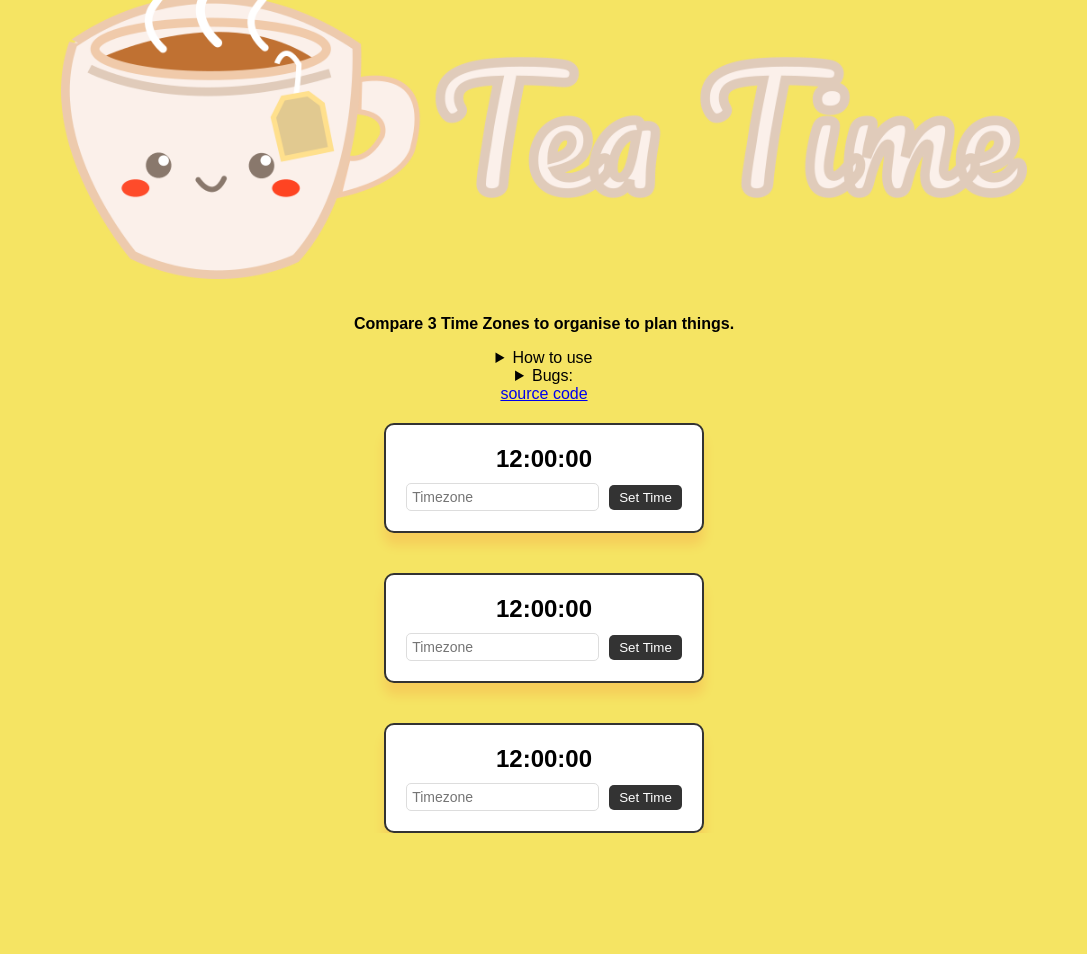
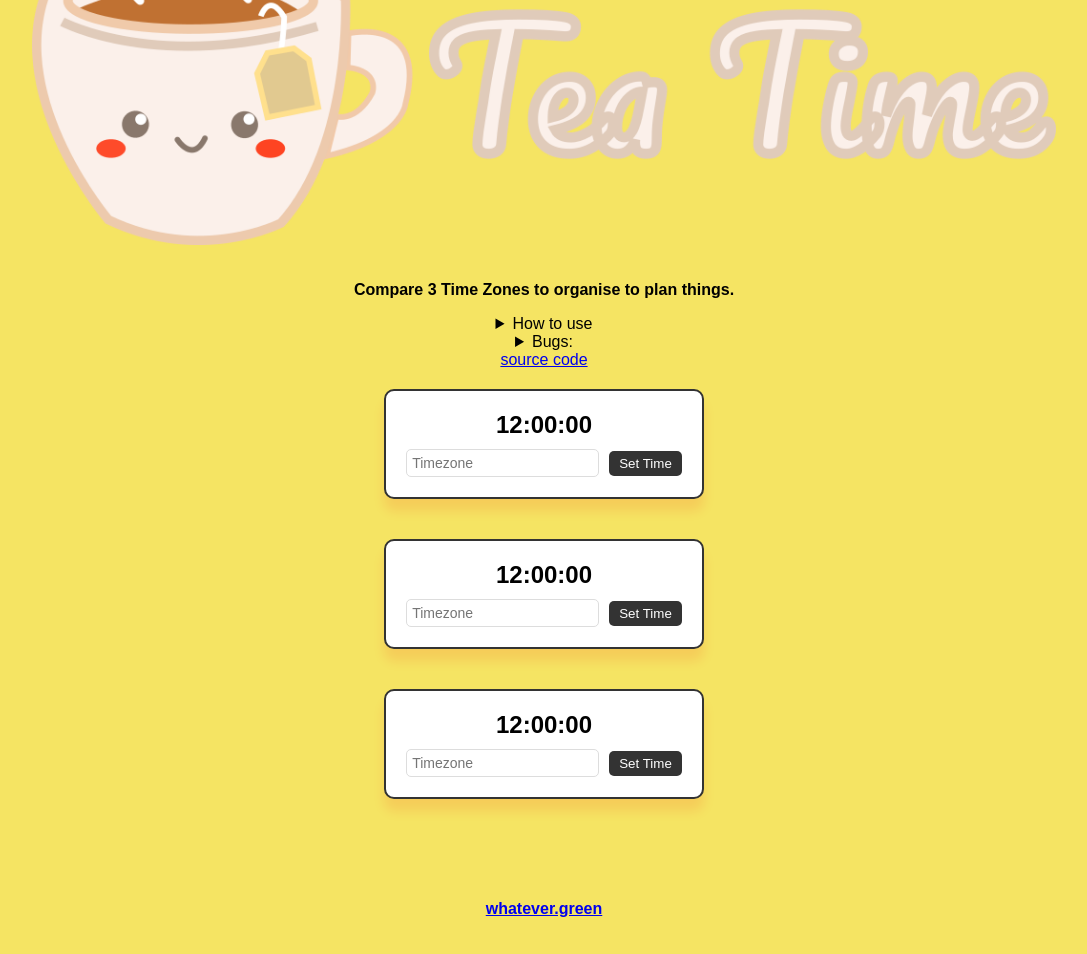
Before and after one commit to Whatever-Green/Tea-Time, a plain HTML site: page index.html in a window 1280 px wide. Shown: the whole page, without its empty margins (96-1183 px from the left). Before the commit the page ends 833 px from the top, so only its background shows below. Drawn offline with Linux system fonts and the light colour scheme.

Commit message:
AHHHHHHHH

```diff
--- a/index.html
+++ b/index.html
@@ -63,5 +63,11 @@
     <script src="script.js"></script>
 
     <h5 class="issues"></h5>
+
+    <footer>
+        <a href="https://me.whatevergreen.cf">
+        <p>whatever.green</p>
+    </a>
+    </footer>
 </body>
 </html>
--- a/styles.css
+++ b/styles.css
@@ -116,7 +116,7 @@ button:hover {
 }
 
 .logo img {
-    max-width: 90%;
+    max-width: 80vw;
     height: auto;
     display: block; /* Ensures proper alignment and spacing */
 }
@@ -142,3 +142,9 @@ small{
 h1 h2 h3 h4 h5 h6{
     text-align: center;
 }
+
+footer {
+    color: #fff;
+    padding: 20px;
+    text-align: center;
+}
```
